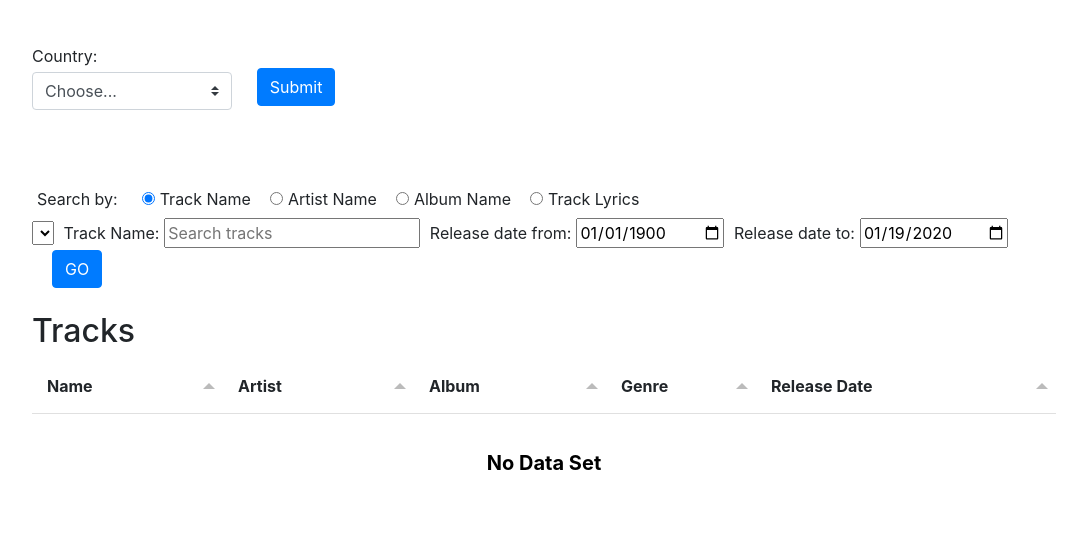
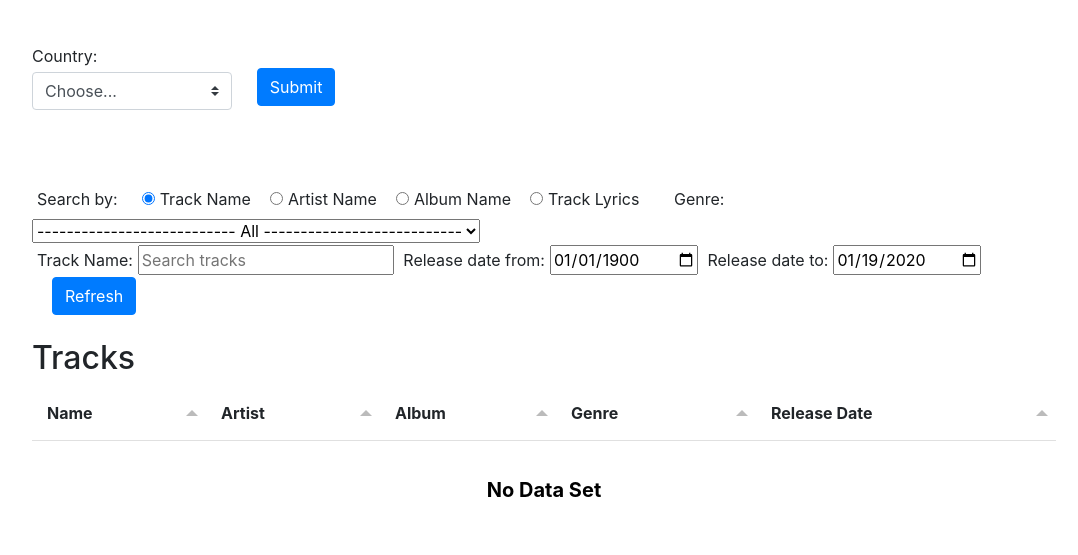
Before and after one commit to nadavbenyamini/dbs-project, a Flask app: page / in a window 1280 px wide. Shown: the part 187-742 px from the top of the page, without its empty margins (96-1174 px from the left). Run offline with Flask 2, Linux system fonts and the light colour scheme; data that the repository does not hold is empty; some libraries are stand-ins or nearby versions.

Commit message:
Finished main search - genre and dates work

```diff
--- a/database/queries/tracks_view.sql
+++ b/database/queries/TracksView.sql
@@ -1,4 +1,4 @@
-create view TracksView as
+create or replace view TracksView as
  select t.track_id,
 	    t.track_name,
 	    t.album_id,
@@ -7,11 +7,11 @@ create view TracksView as
 	    al.album_name,
 	    ar.artist_name,
 	    g.genre_parent_id,
-	    g.genre_name,
+	    g.genre_full_name as genre_name,
 	    t.track_release_date,
 	    t.track_lyrics
   from Tracks t
-  join Genres g
+  join GenresView g
     on g.genre_id = t.genre_id
   join Artists ar
     on ar.artist_id = t.artist_id
--- /dev/null
+++ b/database/queries/genres_view.sql
@@ -0,0 +1,11 @@
+ create or replace view GenresView as
+ select g1.genre_id,
+ 		g2.genre_id as genre_parent_id,
+ 		case when g2.genre_id=34 or g2.genre_id is NULL
+ 			 then g1.genre_name
+ 			 else concat(g2.genre_name, '/', g1.genre_name) end as genre_full_name
+  from Genres g1
+  left join Genres g2 on g1.genre_parent_id = g2.genre_id
+ where g2.genre_id is null or g1.genre_id != 34 -- 34="Music" the root genre
+   and g1.genre_name like '%/%'
+ order by genre_full_name
--- a/static/js/index.js
+++ b/static/js/index.js
@@ -1,4 +1,3 @@
-var table_artist;
 var countries;
 
 function getAllCountries(){
@@ -55,8 +54,8 @@ var table_artists = new Tabulator("#artists-table", {
 
 function update_genre_list(){
     const genres = JSON.parse(this.responseText);
-    for (const g in genres) {
-        $('#tracks-search-genre').append(`<option value="${g}">${genres[g]['genre_name']}</option>`);
+    for (const g of genres) {
+        $('#tracks-search-genre').append(`<option value="${g['genre_id']}">${g['genre_full_name']}</option>`);
     }
 }
 function get_genres(){
@@ -65,13 +64,13 @@ function get_genres(){
     xhr.open("GET", `http://${server}:${port_api}/genres`,);
     xhr.send();
 }
-function get_table_songs(search_text=null, search_by=null, date_from=null, date_to=null, genre=null, page_size=null, page_number=null) {
+function get_table_songs(search_text=null, search_by=null, date_from=null, date_to=null, genre_id=null, page_size=null, page_number=null) {
     const params = {};
     if (search_text) params['search_text'] = search_text;
     if (date_from) params['date_from'] = date_from;
     if (date_to) params['date_to'] = date_to;
     if (search_by) params['search_by'] = search_by;
-    if (genre) params['genre'] = genre;
+    if (genre_id) params['genre_id'] = genre_id;
     if (page_size) params['page_size'] = page_size;
     if (page_number) params['page_number'] = page_number;
 
@@ -86,10 +85,10 @@ function get_table_songs(search_text=null, search_by=null, date_from=null, date_
             {title:"Name", field: "track_name"},
             {title:"Artist", field: "artist_name"},
             {title:"Album", field: "album_name"},
-            {title:"Genre", field: "genre_name", width: 150},
+            {title:"Genre", field: "genre_name", width: 200},
             {title:"Release Date", field:"track_release_date", width: 300}
         ],
-        rowClick:function(e, row){
+        rowClick:function(e, row) {
             const url = `http://${server}:${port}/track/${row.getData()['track_id']}`;
             window.location.href = url;
         },
--- /dev/null
+++ b/static/js/utils.js
@@ -0,0 +1,7 @@
+function titleCase(s) {
+    const sentence = s.toLowerCase().replace('_',' ').split(" ");
+    for(let i = 0; i < sentence.length; i++){
+        sentence[i] = sentence[i][0].toUpperCase() + sentence[i].slice(1);
+    }
+    return sentence.join(' ');
+}
--- a/templates/index.html
+++ b/templates/index.html
@@ -51,15 +51,18 @@
             Album Name
             <input id="tracks-search-type" name="tracks-search-type" type="radio" value="track_lyrics" style="margin-left: 15px">
             Track Lyrics
+
+            <label style="margin-left: 30px">Genre:</label>
+            <select id="tracks-search-genre">
+                <option value="-1">--------------------------- All ---------------------------</option>
+            </select>
             <br/>
 
-            <select id="tracks-search-genre"></select>
-
-            <label style="margin: 5px">Track Name: </label><input id="tracks-search-box" type="text" placeholder="Search tracks"/>
+            <label style="margin: 5px" id="tracks-search-type-label"></label><input id="tracks-search-box" type="text" placeholder="Search tracks"/>
             <label style="margin: 5px">Release date from: </label><input id="tracks-date-from" type="date"/>
             <label style="margin: 5px">Release date to: </label><input id="tracks-date-to" type="date"/>
 
-            <button type="submit" style="margin-left: 20px" class="btn btn-primary" onclick="get_table()">GO</button>
+            <button type="submit" style="margin-left: 20px" class="btn btn-primary" onclick="get_table()">Refresh</button>
         </form>
         <br/><br/>
         <h2>Tracks</h2>
@@ -97,30 +100,22 @@
     <script src="https://stackpath.bootstrapcdn.com/bootstrap/4.4.1/js/bootstrap.min.js" integrity="sha384-wfSDF2E50Y2D1uUdj0O3uMBJnjuUD4Ih7YwaYd1iqfktj0Uod8GCExl3Og8ifwB6" crossorigin="anonymous"></script>
 	<script type="text/javascript" src="../static/js/config.js" defer></script>
 	<script type="text/javascript" src="../static/js/index.js" defer></script>
+    <script type="text/javascript" src="../static/js/utils.js" defer></script>
+
     <script>
-        function get_table(){
+        function get_table() {
             const text = $('#tracks-search-box')[0].value;
             const date_from = $('#tracks-date-from')[0].value;
             const date_to = $('#tracks-date-to')[0].value;
             const page_size = $('#tracks-page-size')[0].value;
             const page_number = parseInt($('#tracks-page-number')[0].innerText);
-            const genre = null;
-            let search_by = '';
-            for (const radio of $('input[type=radio][name=tracks-search-type]')) {
-                if (radio.checked) search_by = radio.value;
-            }
-            get_table_songs(text, search_by, date_from, date_to, genre, page_size, page_number);
+            let genre_id = $('#tracks-search-genre')[0].value;
+            if (genre_id == '-1') genre_id = null;
+            const search_by = getSearchType();
+            get_table_songs(text, search_by, date_from, date_to, genre_id, page_size, page_number);
         }
 
-        function move_page(move=1){
-            const current = parseInt($('#tracks-page-number')[0].innerText);
-            document.getElementById("tracks-page-prev").disabled = current + move <= 1;
-            if (current + move < 1) return;
-            $('#tracks-page-number').text(current + move);
-            get_table();
-        }
-
-        $(document).ready(function(){
+        $(document).ready(function() {
             get_genres();
             const now = new Date();
             const nowString =
@@ -133,11 +128,15 @@
             $('#tracks-date-from').change(delay(function() { get_table();}, wait));
             $('#tracks-date-to').change(delay(function() { get_table();}, wait));
             $('#tracks-page-size').change(delay(function() { get_table();}, wait));
+            $('#tracks-search-genre').change(delay(function() { get_table();}, wait));
             $('#tracks-search-box').keyup(delay(function() { get_table();}, wait));
             $('input[type=radio][name=tracks-search-type]').change(delay(function() {
+                const searchType = getSearchType();
+                document.getElementById('tracks-search-type-label').innerText = titleCase(searchType) + ':';
                 if($('#tracks-search-box')[0].value.length > 0) get_table();
             }, wait));
             // Setting default values
+            document.getElementById('tracks-search-type-label').innerText = 'Track Name:';
             $('#tracks-page-number').val(1);
             $('#tracks-page-number').text(1);
             $('#tracks-date-from').val('1900-01-01');
@@ -146,6 +145,20 @@
             // First run
             get_table();
         });
+
+        function getSearchType() {
+            for (const radio of $('input[type=radio][name=tracks-search-type]')) {
+                if (radio.checked) return radio.value;
+            }
+        }
+
+        function move_page(move=1) {
+            const current = parseInt($('#tracks-page-number')[0].innerText);
+            document.getElementById("tracks-page-prev").disabled = current + move <= 1;
+            if (current + move < 1) return;
+            $('#tracks-page-number').text(current + move);
+            get_table();
+        }
     </script>
 </body>
 </html>
```
